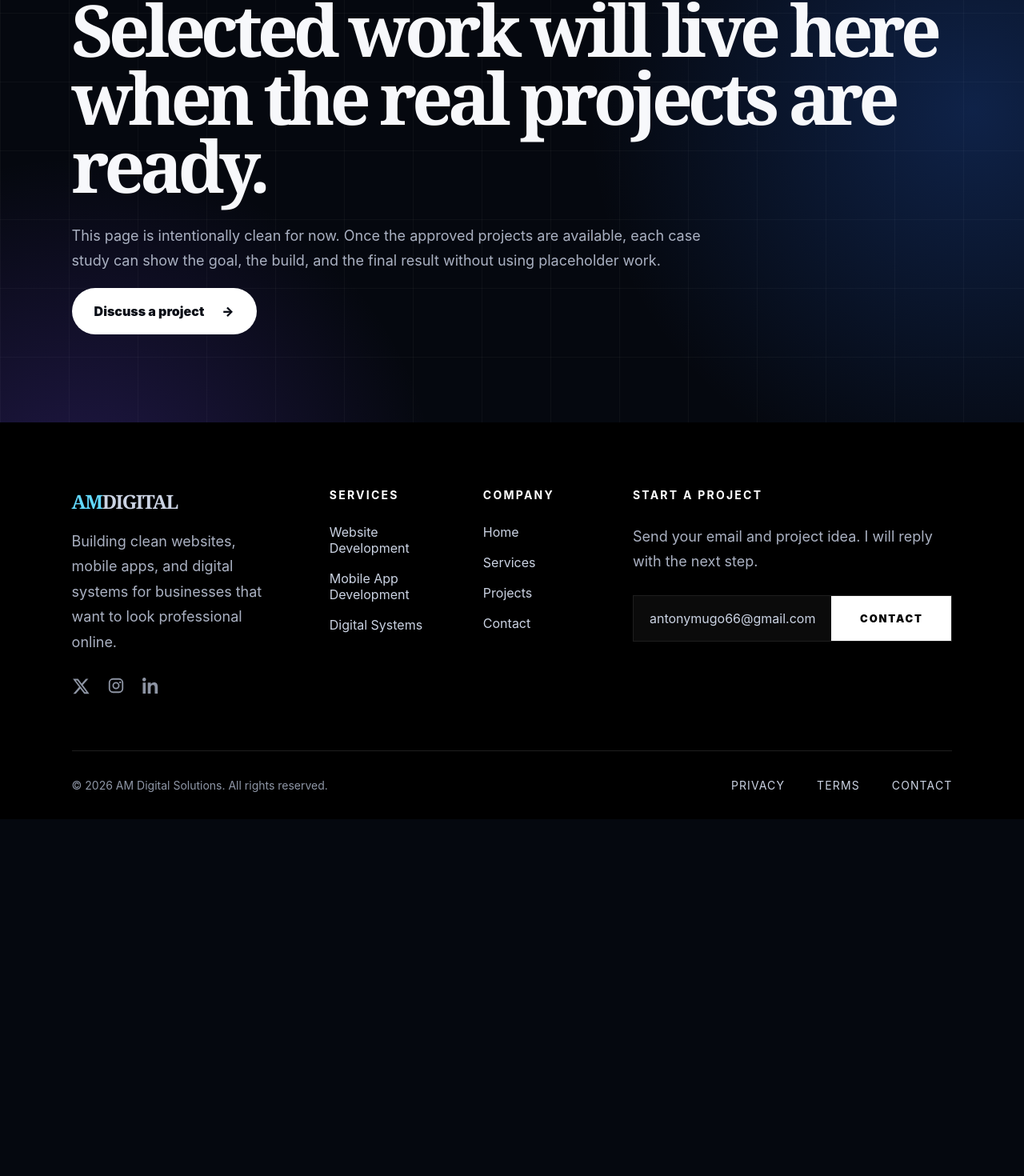
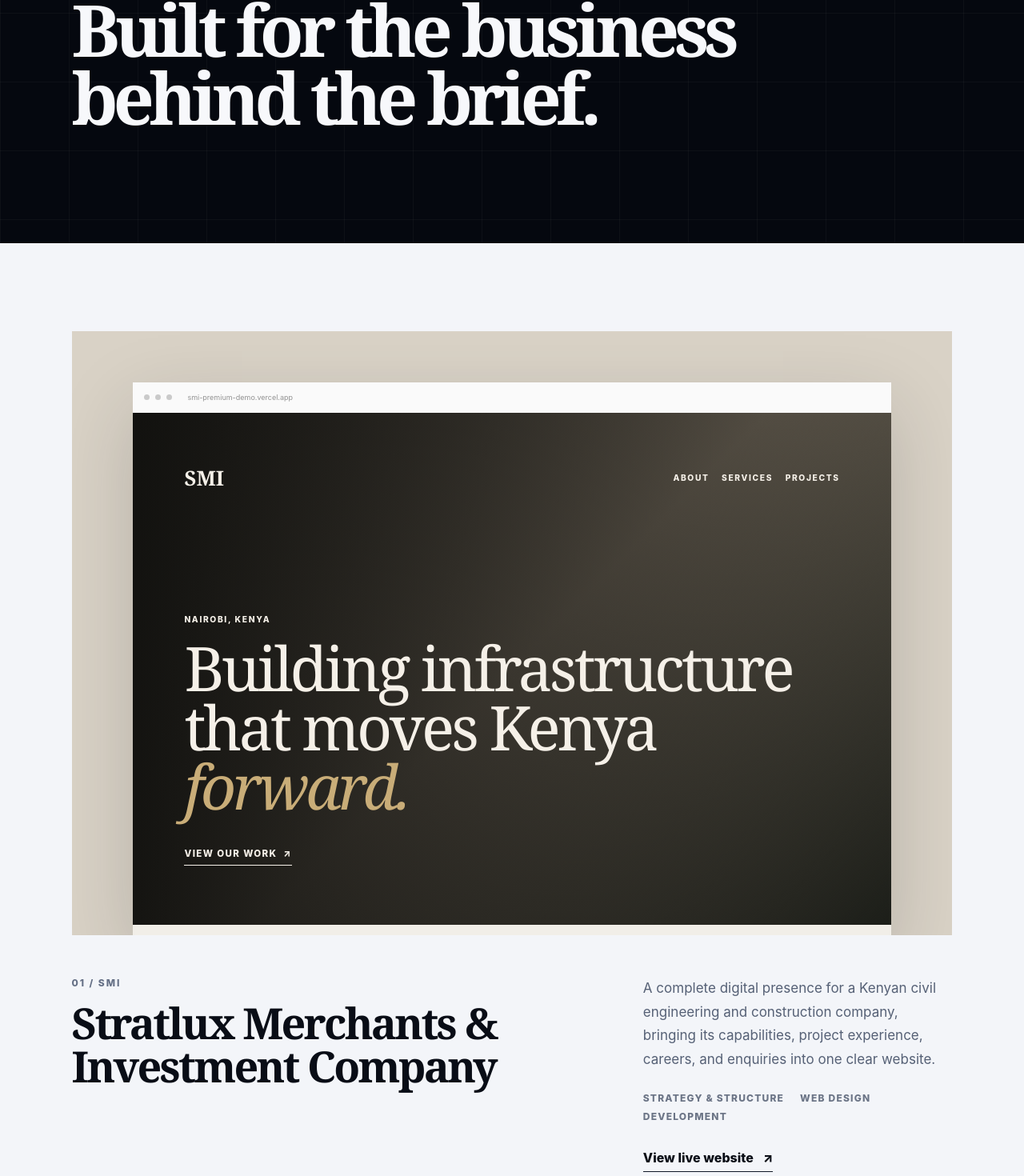
Before and after one commit to Antony10-cloud/AM-Digital-Solutions, a Next.js app: page /projects in a window 1280 px wide. Shown: the part 242-1712 px from the top of the page at 80% size. Before the commit the page ends 1266 px from the top, so only its background shows below. Built offline with nearby package versions, Linux system fonts and the light colour scheme.

Commit message:
Add SMI and Stema project showcases

```diff
--- a/app/globals.css
+++ b/app/globals.css
@@ -385,6 +385,255 @@
   max-width: 820px;
 }
 
+.projects-hero {
+  align-items: flex-end;
+  display: flex;
+  flex-wrap: wrap;
+  justify-content: space-between;
+  min-height: 58svh;
+}
+
+.projects-hero .eyebrow {
+  flex-basis: 100%;
+}
+
+.projects-hero h1 {
+  max-width: 900px;
+}
+
+.projects-showcase {
+  background: #f3f5f9;
+  color: var(--dark-text);
+  padding: 110px clamp(22px, 7vw, 110px);
+}
+
+.featured-project {
+  margin: 0 auto;
+  max-width: 1500px;
+}
+
+.featured-project + .featured-project {
+  margin-top: 130px;
+}
+
+.project-preview {
+  background: #d9d2c6;
+  display: block;
+  overflow: hidden;
+  padding: clamp(24px, 5vw, 78px) clamp(18px, 6vw, 94px) 0;
+}
+
+.project-browser {
+  background: #f1eee8;
+  box-shadow: 0 32px 90px rgba(27, 30, 34, 0.18);
+  min-height: clamp(390px, 54vw, 720px);
+  overflow: hidden;
+}
+
+.project-browser-bar {
+  align-items: center;
+  background: #fafafa;
+  display: flex;
+  gap: 7px;
+  height: 38px;
+  padding: 0 14px;
+}
+
+.project-browser-bar > span {
+  background: #cacaca;
+  border-radius: 50%;
+  height: 7px;
+  width: 7px;
+}
+
+.project-browser-bar small {
+  color: #929292;
+  font-size: 9px;
+  margin-left: 12px;
+}
+
+.smi-preview {
+  background:
+    linear-gradient(90deg, rgba(14, 14, 12, 0.94), rgba(14, 14, 12, 0.36)),
+    linear-gradient(135deg, #504a41 0%, #8b806f 50%, #242720 100%);
+  color: #f5f0e8;
+  min-height: clamp(352px, 50vw, 682px);
+  padding: clamp(24px, 5vw, 70px);
+}
+
+.smi-preview-nav {
+  align-items: center;
+  display: flex;
+  justify-content: space-between;
+  margin-bottom: clamp(80px, 12vw, 170px);
+}
+
+.smi-preview-nav strong {
+  font-family: var(--font-display);
+  font-size: clamp(18px, 2vw, 30px);
+}
+
+.smi-preview-nav span,
+.smi-preview > p {
+  font-size: clamp(7px, 0.8vw, 11px);
+  font-weight: 800;
+  letter-spacing: 0.16em;
+}
+
+.smi-preview h2 {
+  font-family: var(--font-display);
+  font-size: clamp(38px, 6vw, 88px);
+  font-weight: 500;
+  letter-spacing: -0.05em;
+  line-height: 0.96;
+  margin: 18px 0 36px;
+}
+
+.smi-preview h2 em {
+  color: #c9ad78;
+  font-weight: 400;
+}
+
+.smi-preview-link {
+  border-bottom: 1px solid currentColor;
+  font-size: clamp(8px, 0.9vw, 12px);
+  font-weight: 800;
+  letter-spacing: 0.12em;
+  padding-bottom: 7px;
+}
+
+.stema-project-preview {
+  background: #d8dfd1;
+}
+
+.stema-preview {
+  background:
+    linear-gradient(90deg, rgba(12, 25, 20, 0.96), rgba(12, 25, 20, 0.28)),
+    linear-gradient(145deg, #172c22 0%, #68826d 52%, #d3a860 100%);
+  color: #f4f1e8;
+  min-height: clamp(352px, 50vw, 682px);
+  padding: clamp(24px, 5vw, 70px);
+}
+
+.stema-preview-nav {
+  align-items: center;
+  display: flex;
+  justify-content: space-between;
+  margin-bottom: clamp(80px, 12vw, 170px);
+}
+
+.stema-preview-nav strong {
+  font-size: clamp(12px, 1.5vw, 22px);
+  letter-spacing: 0.08em;
+}
+
+.stema-preview-nav span,
+.stema-preview > p {
+  font-size: clamp(7px, 0.8vw, 11px);
+  font-weight: 800;
+  letter-spacing: 0.16em;
+}
+
+.stema-preview h2 {
+  font-family: var(--font-display);
+  font-size: clamp(38px, 5.8vw, 84px);
+  font-weight: 500;
+  letter-spacing: -0.05em;
+  line-height: 0.98;
+  margin: 18px 0 36px;
+}
+
+.stema-preview h2 em {
+  color: #e2bc77;
+  font-weight: 400;
+}
+
+.stema-preview-link {
+  border-bottom: 1px solid currentColor;
+  font-size: clamp(8px, 0.9vw, 12px);
+  font-weight: 800;
+  letter-spacing: 0.12em;
+  padding-bottom: 7px;
+}
+
+.project-details {
+  border-bottom: 1px solid #cfd4dd;
+  display: grid;
+  gap: 70px;
+  grid-template-columns: 1.25fr 0.75fr;
+  padding: 52px 0 88px;
+}
+
+.project-number {
+  color: #657086;
+  font-size: 12px;
+  font-weight: 850;
+  letter-spacing: 0.16em;
+  text-transform: uppercase;
+}
+
+.project-details h2 {
+  font-family: var(--font-display);
+  font-size: clamp(34px, 4.2vw, 68px);
+  letter-spacing: -0.05em;
+  line-height: 1;
+  margin: 16px 0 0;
+}
+
+.project-summary {
+  align-self: end;
+}
+
+.project-summary p {
+  color: #566176;
+  font-size: 17px;
+  line-height: 1.75;
+}
+
+.project-summary ul {
+  display: flex;
+  flex-wrap: wrap;
+  gap: 8px 20px;
+  list-style: none;
+  margin: 25px 0 34px;
+  padding: 0;
+}
+
+.project-summary li {
+  color: #6b7486;
+  font-size: 12px;
+  font-weight: 800;
+  letter-spacing: 0.1em;
+  text-transform: uppercase;
+}
+
+.project-summary a {
+  border-bottom: 1px solid #111827;
+  display: inline-flex;
+  font-weight: 850;
+  gap: 12px;
+  padding-bottom: 7px;
+}
+
+.projects-cta {
+  align-items: center;
+  display: flex;
+  justify-content: space-between;
+  margin: 100px auto 0;
+  max-width: 1500px;
+}
+
+.projects-cta p {
+  font-family: var(--font-display);
+  font-size: clamp(30px, 4vw, 56px);
+  letter-spacing: -0.04em;
+}
+
+.projects-cta .button-primary {
+  background: #0b0f18;
+  color: #fff;
+}
+
 .service-list {
   grid-template-columns: 1fr;
 }
@@ -611,6 +860,25 @@
     min-height: auto;
   }
 
+  .project-details {
+    gap: 36px;
+    grid-template-columns: 1fr;
+  }
+
+  .projects-cta {
+    align-items: flex-start;
+    flex-direction: column;
+    gap: 28px;
+  }
+
+  .smi-preview-nav span {
+    display: none;
+  }
+
+  .stema-preview-nav span {
+    display: none;
+  }
+
   .footer-bottom {
     align-items: flex-start;
     flex-direction: column;
--- a/app/projects/page.tsx
+++ b/app/projects/page.tsx
@@ -2,22 +2,122 @@
 
 export const metadata = {
   title: "Projects",
-  description: "Selected projects from AM Digital Solutions."
+  description: "Selected websites and digital products by AM Digital Solutions."
 };
 
 export default function ProjectsPage() {
   return (
     <main>
-      <section className="page-hero">
-        <p className="eyebrow"><span /> Projects</p>
-        <h1>Selected work will live here when the real projects are ready.</h1>
-        <p>
-          This page is intentionally clean for now. Once the approved projects are available, each case study can show the goal,
-          the build, and the final result without using placeholder work.
-        </p>
-        <Link className="button button-primary" href="/contact">
-          Discuss a project <span aria-hidden="true">→</span>
-        </Link>
+      <section className="page-hero compact-hero projects-hero">
+        <p className="eyebrow"><span /> Selected work</p>
+        <h1>Built for the business behind the brief.</h1>
+      </section>
+
+      <section className="projects-showcase" aria-label="Selected projects">
+        <article className="featured-project">
+          <a
+            className="project-preview"
+            href="https://smi-premium-demo.vercel.app"
+            target="_blank"
+            rel="noreferrer"
+            aria-label="View the live SMI website"
+          >
+            <div className="project-browser">
+              <div className="project-browser-bar">
+                <span />
+                <span />
+                <span />
+                <small>smi-premium-demo.vercel.app</small>
+              </div>
+              <div className="smi-preview">
+                <div className="smi-preview-nav">
+                  <strong>SMI</strong>
+                  <span>ABOUT&nbsp;&nbsp;&nbsp; SERVICES&nbsp;&nbsp;&nbsp; PROJECTS</span>
+                </div>
+                <p>NAIROBI, KENYA</p>
+                <h2>Building infrastructure<br />that moves Kenya <em>forward.</em></h2>
+                <span className="smi-preview-link">VIEW OUR WORK&nbsp; ↗</span>
+              </div>
+            </div>
+          </a>
+
+          <div className="project-details">
+            <div>
+              <p className="project-number">01 / SMI</p>
+              <h2>Stratlux Merchants &amp; Investment Company</h2>
+            </div>
+            <div className="project-summary">
+              <p>
+                A complete digital presence for a Kenyan civil engineering and construction company,
+                bringing its capabilities, project experience, careers, and enquiries into one clear website.
+              </p>
+              <ul aria-label="Project scope">
+                <li>Strategy &amp; structure</li>
+                <li>Web design</li>
+                <li>Development</li>
+              </ul>
+              <a href="https://smi-premium-demo.vercel.app" target="_blank" rel="noreferrer">
+                View live website <span aria-hidden="true">↗</span>
+              </a>
+            </div>
+          </div>
+        </article>
+
+        <article className="featured-project">
+          <a
+            className="project-preview stema-project-preview"
+            href="https://stema-piustu-advent.vercel.app"
+            target="_blank"
+            rel="noreferrer"
+            aria-label="View the live Stema Piustu Advent website"
+          >
+            <div className="project-browser">
+              <div className="project-browser-bar">
+                <span />
+                <span />
+                <span />
+                <small>stema-piustu-advent.vercel.app</small>
+              </div>
+              <div className="stema-preview">
+                <div className="stema-preview-nav">
+                  <strong>STEMA PIISTU ADVENT</strong>
+                  <span>TRIPS&nbsp;&nbsp;&nbsp; TRANSPORT&nbsp;&nbsp;&nbsp; MOVING</span>
+                </div>
+                <p>DELIVERING BEYOND DISTANCE</p>
+                <h2>Tours, transport and moving<br />handled with <em>calm precision.</em></h2>
+                <span className="stema-preview-link">BOOK OR REQUEST A QUOTE&nbsp; ↗</span>
+              </div>
+            </div>
+          </a>
+
+          <div className="project-details">
+            <div>
+              <p className="project-number">02 / Stema Piustu Advent</p>
+              <h2>A complete booking and operations platform.</h2>
+            </div>
+            <div className="project-summary">
+              <p>
+                A connected customer website, booking system, administration backend, and Android
+                application for a Kenyan tours, transport, and moving company.
+              </p>
+              <ul aria-label="Project scope">
+                <li>Booking website</li>
+                <li>Admin backend</li>
+                <li>Mobile application</li>
+              </ul>
+              <a href="https://stema-piustu-advent.vercel.app" target="_blank" rel="noreferrer">
+                View live website <span aria-hidden="true">↗</span>
+              </a>
+            </div>
+          </div>
+        </article>
+
+        <div className="projects-cta">
+          <p>Have a project in mind?</p>
+          <Link className="button button-primary" href="/contact">
+            Start a conversation <span aria-hidden="true">&rarr;</span>
+          </Link>
+        </div>
       </section>
     </main>
   );
```
